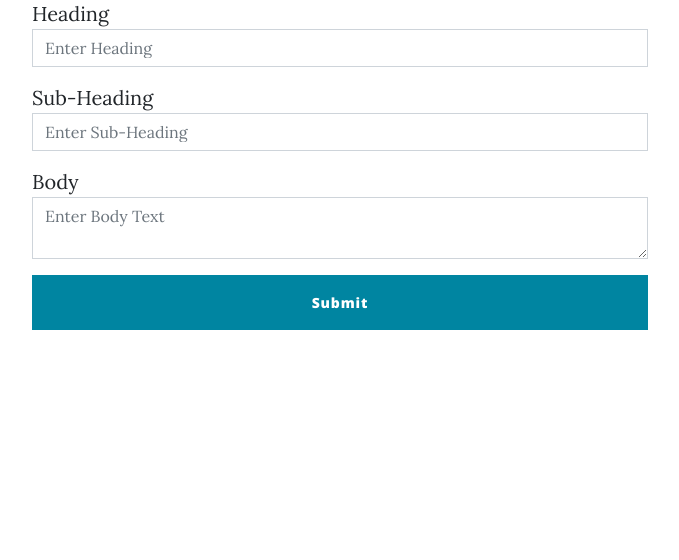
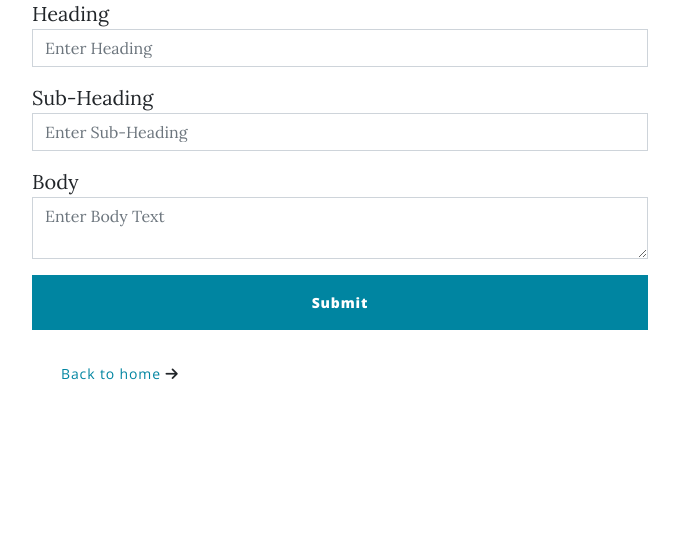
Before and after one commit to amanve/blog.app, a Flask app: template app/templates/add_post.html in a window 1280 px wide. Shown: the part 57-617 px from the top of the page, without its empty margins (300-979 px from the left). Run offline with Flask 2, Linux system fonts and the light colour scheme; the template is opened without the code that fills it: values that come from a table or form of the project are taken from there, others are empty; some libraries are stand-ins or nearby versions.

Commit message:
minor changes

```diff
--- a/app/templates/add_post.html
+++ b/app/templates/add_post.html
@@ -29,6 +29,14 @@
             </div>
 
             <button type="submit" class="btn btn-primary">Submit</button>
+
+            <div class="col">
+                <div class="form-group">
+                    <a href="{{url_for('main.index')}}" class="btn btn-link pull-right">
+                        <span class="text-primary">Back to home</span> <i class="fa-solid fa-arrow-right"></i>
+                    </a>
+                </div>
+            </div>
         </div>
 
     </form>
```
Also changed, not shown: app/templates/security/login_user.html (+4 -4 lines).
